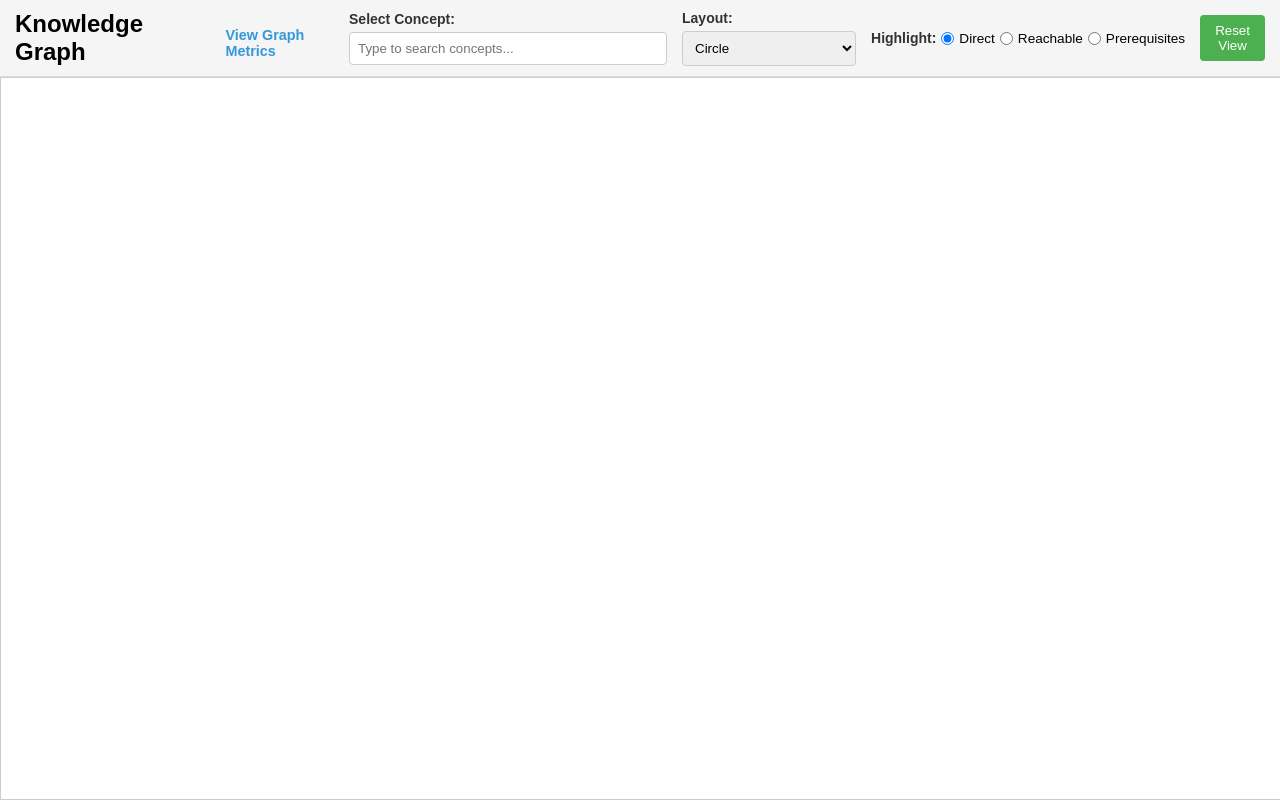
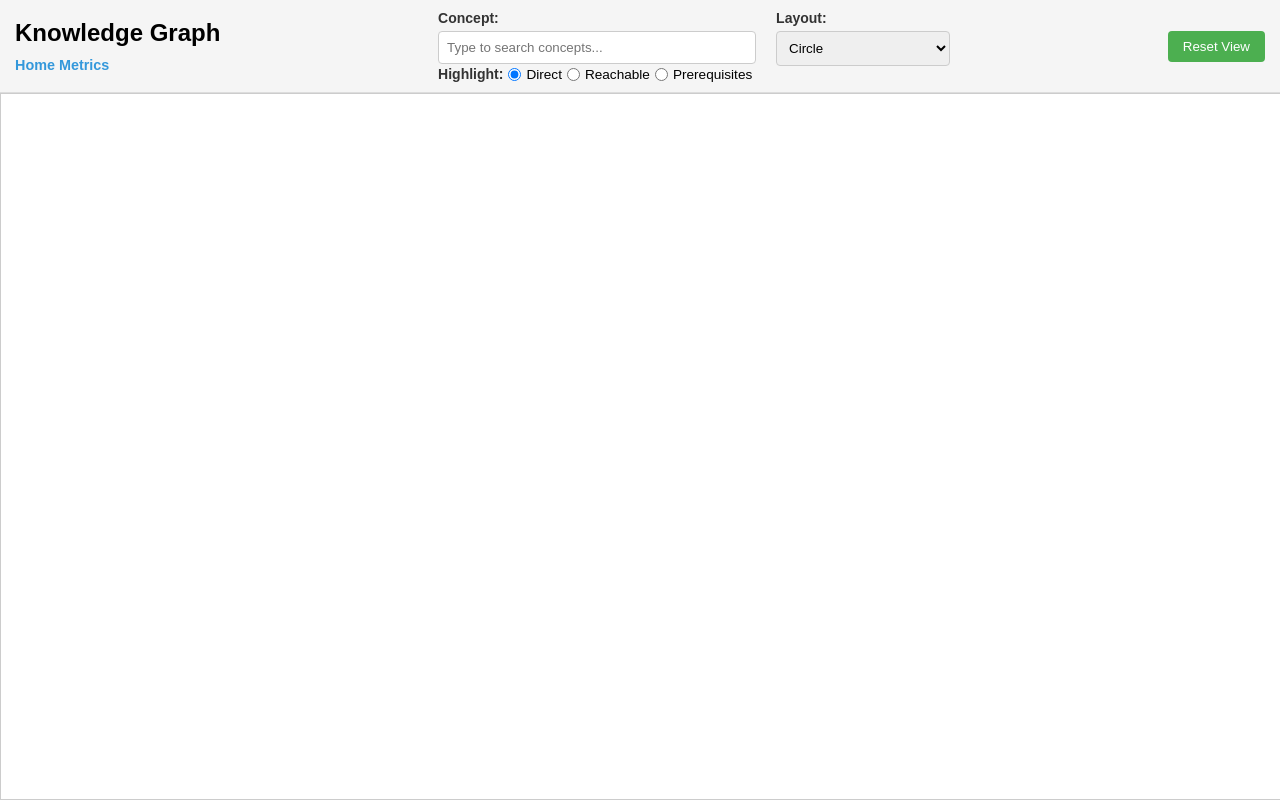
Before and after one commit to farazshaikh/lcknowledgegraph, a website: page web/index.html in a window 1280 px wide. Drawn offline with nearby package versions, Linux system fonts and the light colour scheme.

Commit message:
fix top header

```diff
--- a/web/index.html
+++ b/web/index.html
@@ -151,16 +151,20 @@
 <body>
     <div id="header">
         <div class="header-content">
+            <div class="header-column">
                 <div class="header-title">
                     <h1>Knowledge Graph</h1>
+                </div>
                 <div class="nav-links">
-                    <a href="/metrics">View Graph Metrics</a>
+                    <a href="/">Home</a>
+                    <a href="/metrics">Metrics</a>
                 </div>
             </div>
 
-            <div class="header-controls">
+            <div class="header-column">
+                <div style="display: flex; gap: 20px; justify-content: flex-start;">
                     <div class="control-group">
-                    <label for="search" class="control-label">Select Concept:</label>
+                        <label for="search" class="control-label">Concept:</label>
                         <div class="autocomplete-container">
                             <input type="text" id="search" placeholder="Type to search concepts...">
                             <div id="autocomplete-list" class="autocomplete-items" style="display: none;"></div>
@@ -179,6 +183,7 @@
                             <option value="dagre">Dagre (Hierarchical)</option>
                         </select>
                     </div>
+                </div>
 
                 <div class="highlight-options">
                     <span class="control-label">Highlight:</span>
@@ -195,7 +200,9 @@
                         Prerequisites
                     </label>
                 </div>
+            </div>
 
+            <div class="header-column">
                 <button id="reset">Reset View</button>
             </div>
         </div>
```
Lines whose indentation alone changed are shown as unchanged.
